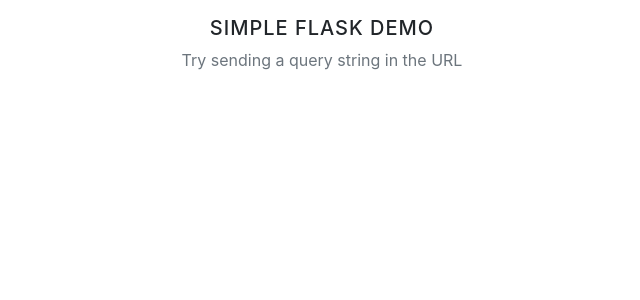
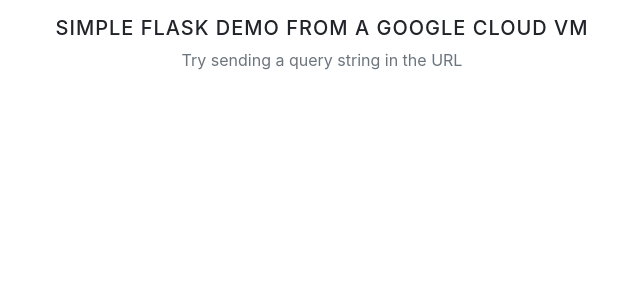
Before and after one commit to syngyang/julian23, a Flask app: page / in a window 1280 px wide. Shown: the top 300 px of the page, without its empty margins (318-958 px from the left). Run offline with Flask 2, Linux system fonts and the light colour scheme; some libraries are stand-ins or nearby versions.

Commit message:
make some change in index file

```diff
--- a/app/templates/public/index.html
+++ b/app/templates/public/index.html
@@ -17,7 +17,7 @@
   <div class="container mt-3">
     <div class="row">
       <div class="col">
-        <h5 class="text-center" style="letter-spacing: 1px">SIMPLE FLASK DEMO</h5>
+        <h5 class="text-center" style="letter-spacing: 1px">SIMPLE FLASK DEMO FROM A GOOGLE CLOUD VM</h5>
         <p class="text-center text-muted">Try sending a query string in the URL</p>
 
         {% if args %}
```
